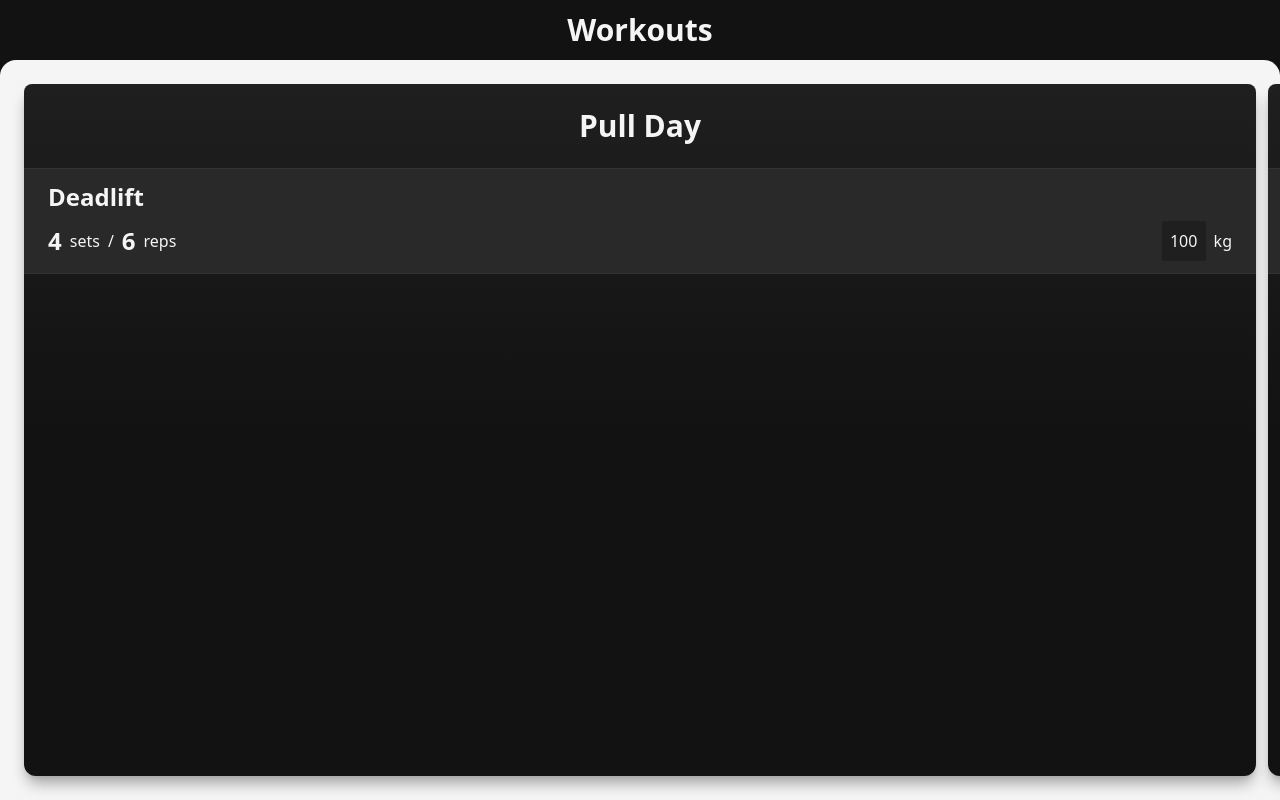
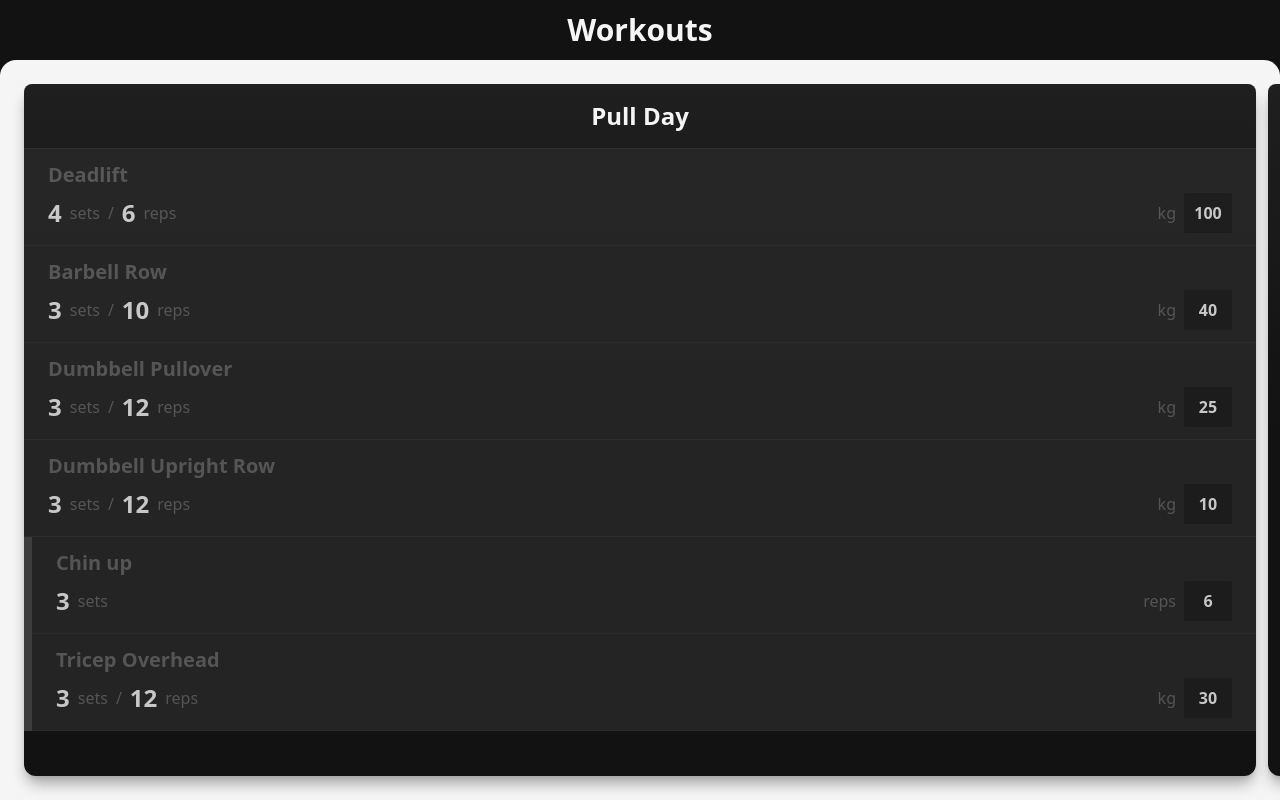
Before and after one commit to AlexBeje/gym-app, a React (Vite) app: page / in a window 1280 px wide. Built offline with nearby package versions, Linux system fonts and the light colour scheme.

Commit message:
👌 IMPROVE: Updated the exercises layout and added more workout data.

```diff
--- a/db/workouts.json
+++ b/db/workouts.json
@@ -8,32 +8,45 @@
         "reps": "6",
         "weight": "100",
         "firstExercise": true
+      },
+      {
+        "name": "Barbell Row",
+        "sets": "3",
+        "reps": "10",
+        "weight": "40"
+      },
+      {
+        "name": "Dumbbell Pullover",
+        "sets": "3",
+        "reps": "12",
+        "weight": "25"
+      },
+      {
+        "name": "Dumbbell Upright Row",
+        "sets": "3",
+        "reps": "12",
+        "weight": "10"
+      },
+      {
+        "name": "Chin up",
+        "sets": "3",
+        "editableReps": "6",
+        "superSet": true
+      },
+      {
+        "name": "Tricep Overhead",
+        "sets": "3",
+        "reps": "12",
+        "weight": "30",
+        "superSet": true
       }
     ]
   },
   {
-    "title": "Push Day",
-    "exerecises": [
-      {
-        "name": "Deadlift",
-        "sets": "4",
-        "reps": "6",
-        "weight": "100",
-        "firstExercise": true
-      }
-    ]
+    "title": "Push Day"
   },
   {
     "title": "Legs Day",
-    "lastWorkout": true,
-    "exerecises": [
-      {
-        "name": "Deadlift",
-        "sets": "4",
-        "reps": "6",
-        "weight": "100",
-        "firstExercise": true
-      }
-    ]
+    "lastWorkout": true
   }
 ]
--- a/src/components/Exercise.jsx
+++ b/src/components/Exercise.jsx
@@ -4,36 +4,61 @@ function Exercise({ exerciseData, firstExercise }) {
   const [checked, setChecked] = useState(false);
 
   return (
+    <div className="flex">
+      { exerciseData.superSet && !checked && <div className="bg-dark-500 min-w-[8px] z-10"/>}
       <div
-      className={`px-6 py-3
+        className={`opacity-80 px-6 py-3 w-full
         ${firstExercise ? "border-y-[1px]" : "border-b-[1px]"}
         ${checked ? "border-green-600" : "border-dark-600"}
-        ${checked ? "bg-green-500 text-dark-900" : "bg-dark-700"}`}
+        ${
+          checked ? "bg-green-500 text-dark-900" : "bg-dark-700 text-dark-100"
+        }`}
         onClick={() => setChecked(!checked)}
       >
-      <h2 className="font-bold mb-2 text-2xl">{exerciseData.name}</h2>
+        <h2 className="font-bold mb-1 text-xl">{exerciseData.name}</h2>
         <div className="flex justify-between">
           <div className="flex gap-2 items-center">
             <p className="flex items-center">
-            <span className="font-bold mr-2 text-2xl">{exerciseData.sets}</span>{" "}
+              <span
+                className={`font-bold mr-2 text-2xl
+              ${checked ? "text-dark-900" : "text-light-100"}`}
+              >
+                {exerciseData.sets}
+              </span>
               sets
             </p>
-          /
+            {!exerciseData.editableReps && <span>/</span>}
+            {!exerciseData.editableReps && (
               <p className="flex items-center">
-            <span className="font-bold mr-2 text-2xl">{exerciseData.reps}</span>{" "}
+                <span
+                  className={`font-bold mr-2 text-2xl
+                ${checked ? "text-dark-900" : "text-light-100"}`}
+                >
+                  {exerciseData.reps}
+                </span>
                 reps
-          </p>{" "}
+              </p>
+            )}
           </div>
           <div className="flex items-center">
+            {!exerciseData.editableReps ? <span>kg</span> : <span>reps</span>}
             <input
               type="text"
-            defaultValue={exerciseData.weight}
+              defaultValue={
+                exerciseData.editableReps
+                  ? exerciseData.editableReps
+                  : exerciseData.weight
+              }
               onClick={(e) => e.stopPropagation()}
-            className={`flex mr-2 p-2 rounded-sm text-center w-11
-              ${checked ? "bg-green-600 text-dark-900" : "bg-dark-800"}
+              className={`flex ml-2 p-2 rounded-sm text-center font-bold w-12
+              ${
+                checked
+                  ? "bg-green-600 text-dark-900"
+                  : "bg-dark-800 text-light-100"
+              }
             `}
             />
-          kg
+          </div>
         </div>
       </div>
     </div>
--- a/src/components/Workout.jsx
+++ b/src/components/Workout.jsx
@@ -4,7 +4,7 @@ function Workout({ title, exercisesData }) {
   return (
     <div className="bg-dark-900 flex flex-col h-full relative rounded-xl shadow-lg shadow-light-900 text-light-100">
       <div className="absolute bg-gradient-to-b from-dark-800 h-3/6 rounded-t-lg to-transparent w-full" />
-      <h1 className="font-bold p-6 text-3xl text-center z-10">{title}</h1>
+      <h1 className="font-bold p-4 text-2xl text-center z-10">{title}</h1>
       <div className="z-10">
         {exercisesData && exercisesData.map((exercise, index) => {
           return (
```
Lines whose indentation alone changed are shown as unchanged.
